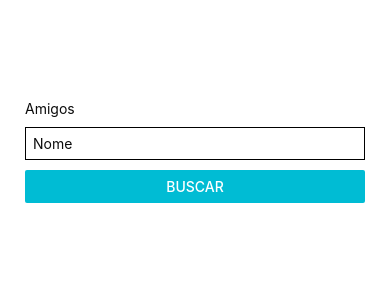
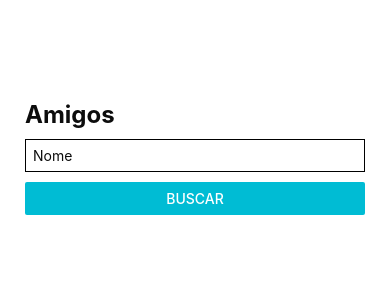
Before and after one commit to pedrolgarcia/performanceact, a React Native app: screen / in a window 390 px wide. Shown: the top 300 px of the page. Built offline with nearby package versions, Linux system fonts and the light colour scheme.

Commit message:
feat: show friends scrollview

```diff
--- a/package.json
+++ b/package.json
@@ -6,7 +6,8 @@
     "start": "expo start --dev-client",
     "android": "expo run:android",
     "ios": "expo run:ios",
-    "web": "expo start --web"
+    "web": "expo start --web",
+    "server": "yarn json-server -d 750 -w -H 192.168.0.121 -p 3333 ./src/api/server.js"
   },
   "dependencies": {
     "expo": "~45.0.0",
@@ -21,6 +22,7 @@
     "@babel/core": "^7.12.9",
     "@types/react": "~17.0.21",
     "@types/react-native": "~0.67.6",
+    "json-server": "^0.17.0",
     "typescript": "~4.3.5"
   },
   "private": true
--- a/src/screens/Home.tsx
+++ b/src/screens/Home.tsx
@@ -1,11 +1,27 @@
 import React, { useState } from "react";
-import { View, Text, TextInput, Button, StyleSheet } from "react-native";
+import {
+  View,
+  ScrollView,
+  Text,
+  TextInput,
+  Button,
+  StyleSheet
+} from "react-native";
+
+import { FriendList } from "../components/FriendList";
+
 import { theme } from "../styles/theme";
 
 export function Home() {
   const [name, setName] = useState("");
+  const [friends, setFriends] = useState([]);
 
-  function handleSearch() {}
+  async function handleSearch() {
+    const response = await fetch(`http://192.168.0.121:3333/friends?q=${name}`);
+    const data = await response.json();
+
+    setFriends(data);
+  }
 
   return (
     <View style={styles.container}>
@@ -20,6 +36,10 @@ export function Home() {
         onPress={handleSearch}
         color={theme.colors.primary}
       />
+
+      <ScrollView style={styles.list}>
+        <FriendList data={friends} />
+      </ScrollView>
     </View>
   );
 }
@@ -33,12 +53,16 @@ const styles = StyleSheet.create({
   },
   text: {
     color: theme.colors.text,
-    marginBottom: 10
+    fontWeight: "bold",
+    fontSize: 24
   },
   input: {
     borderWidth: 1,
     padding: 7,
-    marginBottom: 10,
-    color: theme.colors.text
+    color: theme.colors.text,
+    marginVertical: 10
+  },
+  list: {
+    marginTop: 20
   }
 });
```
Also changed, not shown: src/api/server.js (added, +15 -0 lines), 1 other file (tests, documents, lock files or other folders).
